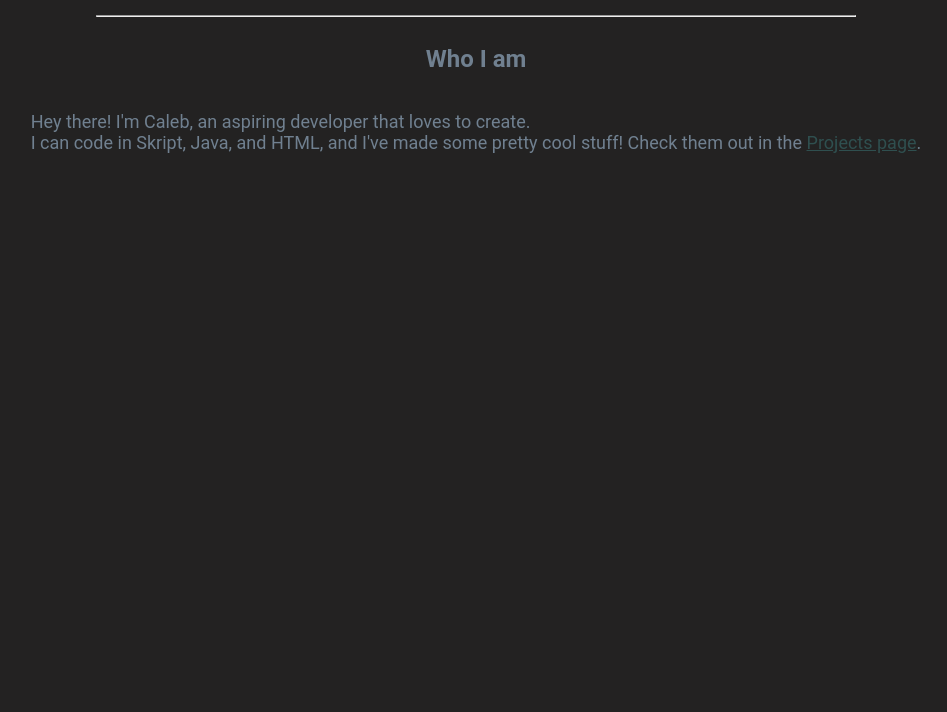
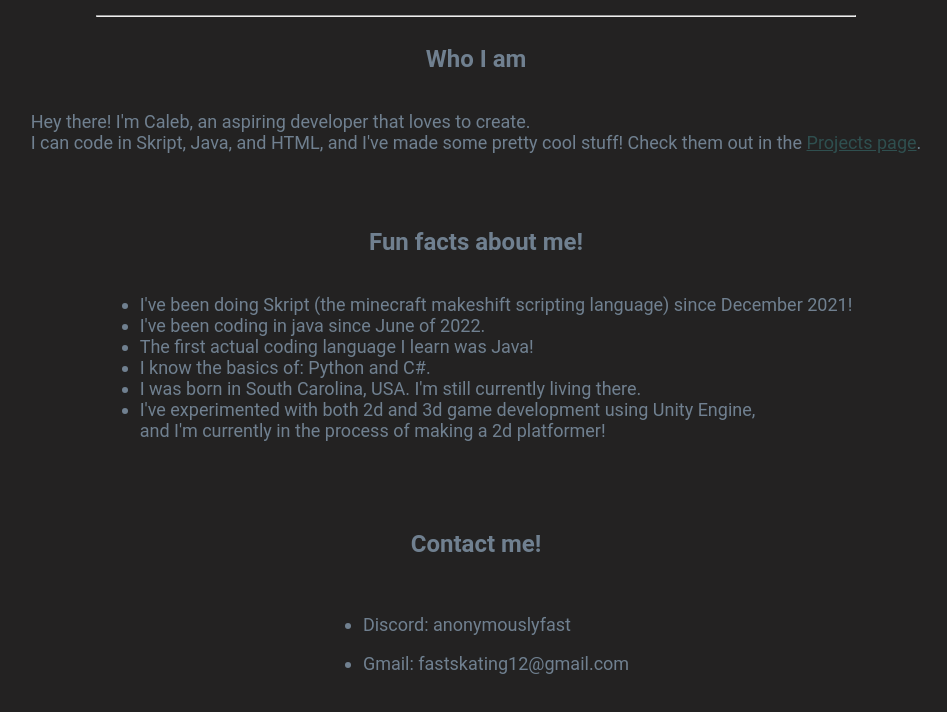
Before and after one commit to EcoStudios/anonymouslyfast, a plain HTML site: page pages/About/index.html in a window 1280 px wide. Shown: the part 274-986 px from the top of the page, without its empty margins (164-1111 px from the left). Before the commit the page ends 800 px from the top, so only its background shows below. Drawn offline with nearby package versions, Linux system fonts and the light colour scheme.

Commit message:
Finished About page and started Projects page

```diff
--- a/Styles/about.css
+++ b/Styles/about.css
@@ -36,3 +36,37 @@
 	width: 100%;
 	height: 5%;
 }
+
+.fact-list-title {
+	font-family: 'Roboto', sans-serif;
+	color: slategray;
+	display: flex;
+	justify-content: center;
+	padding-top: 3%;
+}
+
+.fact-list {
+	font-family: 'Roboto', sans-serif;
+	color: slategray;
+	display: flex;
+	justify-content: center;
+	font-size: large;
+}
+
+.contact-title {
+	font-family: 'Roboto', sans-serif;
+	color: slategray;
+	display: flex;
+	justify-content: center;
+	padding-top: 4%;
+}
+
+.contact-list {
+	font-family: 'Roboto', sans-serif;
+	color: slategray;
+	display: flex;
+	justify-content: center;
+	list-style: none;
+	font-size: large;
+	padding-bottom: 5%;
+}
--- a/pages/About/index.html
+++ b/pages/About/index.html
@@ -44,6 +44,33 @@
 	<p>Hey there! I'm Caleb, an aspiring developer that loves to create. <br>I can code in Skript, Java, and HTML, and I've made some pretty cool stuff! Check them out in the <a id="about_link" href="../Projects/index.html">Projects page</a>.</p>
 </div>
 
+<div class="fact-list-title">
+	<h2>Fun facts about me!</h2>
+</div>
+
+
+<div class="fact-list">
+	<ul>
+		<li>I've been doing Skript (the minecraft makeshift scripting language) since December 2021!</li>
+		<li>I've been coding in java since June of 2022.</li>
+		<li>The first actual coding language I learn was Java!</li>
+		<li>I know the basics of: Python and C#.</li>
+		<li>I was born in South Carolina, USA. I'm still currently living there.</li>
+		<li>I've experimented with both 2d and 3d game development using Unity Engine, <br>and I'm currently in the process of making a 2d platformer! </li>
+	</ul>
+</div>
+
+
+<div class="contact-title">
+	<h2>Contact me!</h2>
+</div>
+
+<div class="contact-list">
+	<ul>
+		<li><p>Discord: anonymouslyfast</p></li>
+		<li><p>Gmail: fastskating12@gmail.com</p></li>
+	</ul>
+</div>
 
 </body>
 
```
Also changed, not shown: Styles/projects.css (+35 -2 lines), pages/Projects/index.html (+24 -0 lines).
